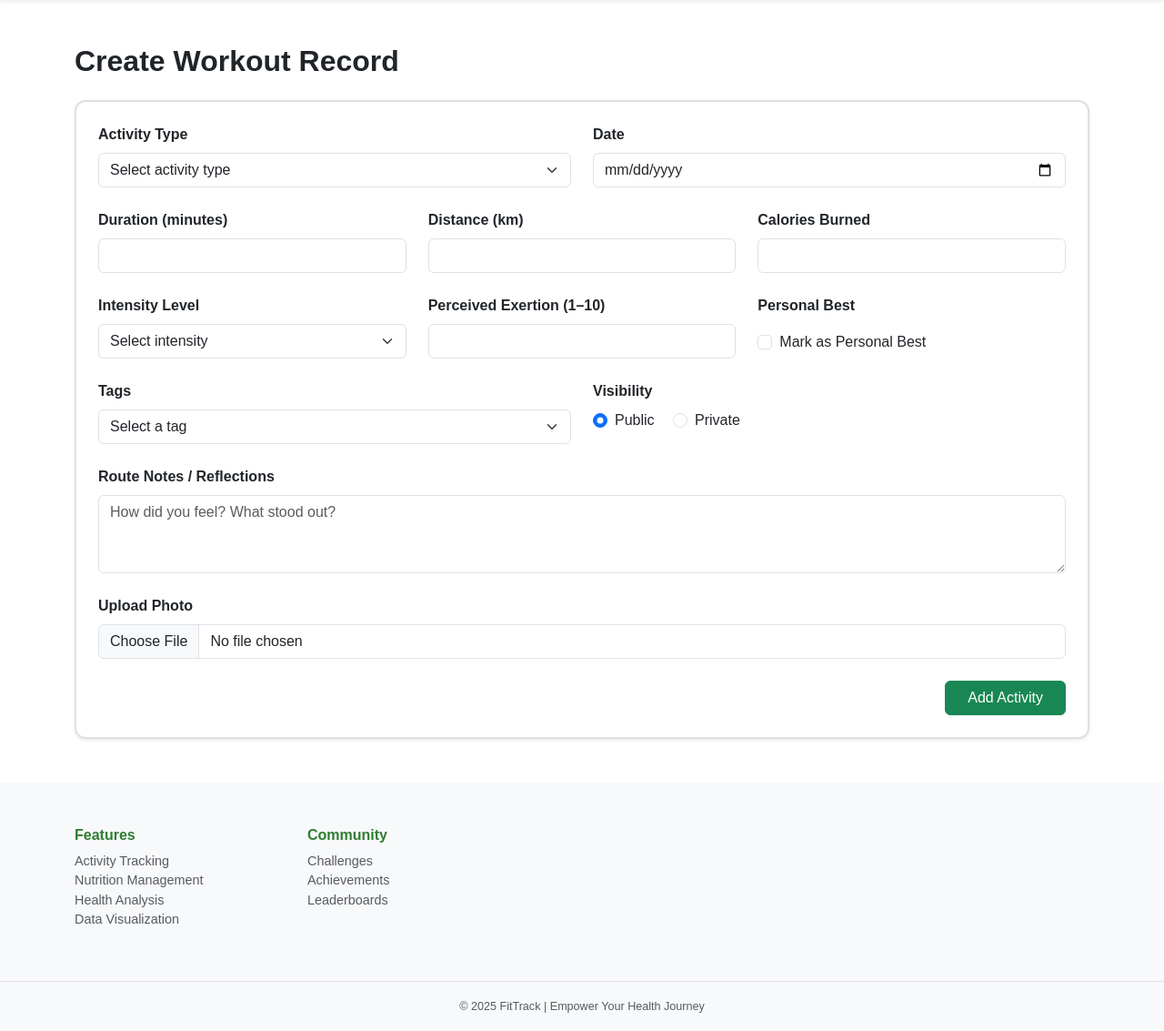
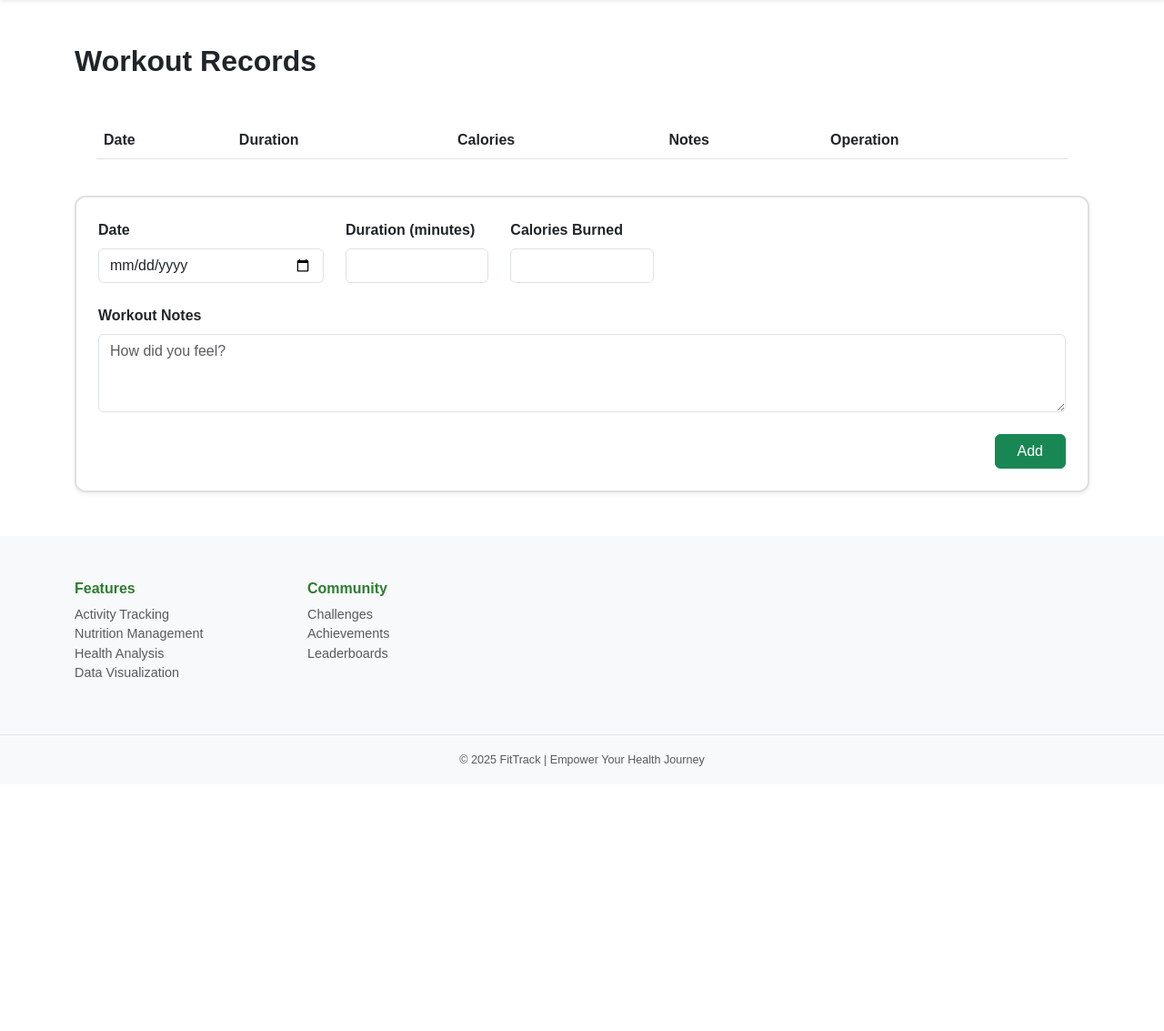
Before and after one commit to Even593/Web_GroupProject, a Flask app: template app/templates/workout.html in a window 1280 px wide. Shown: the part 56-1189 px from the top of the page at 91% size. After the commit the page ends 898 px from the top, so only its background shows below. Run offline with Flask 3, Linux system fonts and the light colour scheme; the template is opened without the code that fills it, so the values that code supplies are empty.

Commit message:
feature(workout): record query and insertion

```diff
--- a/app/templates/workout.html
+++ b/app/templates/workout.html
@@ -2,147 +2,140 @@
 
 {% block content %}
 <div class="container py-5">
-  <h2 class="fw-bold mb-4">Create Workout Record</h2>
+  <h2 class="fw-bold mb-4">Workout Records</h2>
+  <div class="p-4">
+    <table id="workout-table" class="table">
+        <thead>
+            <tr>
+                <th>Date</th>
+                <th>Duration</th>
+                <th>Calories</th>
+                <th>Notes</th>
+                <th>Operation</th>
+            </tr>
+        </thead>
+        <tbody></tbody>
+    </table>
+  </div>
   <div class="card shadow-sm p-4">
-    <form action="/api/user/add_activity" method="post" enctype="multipart/form-data">
-
-      <!-- Basic Info -->
     <div class="row mb-4">
-        <div class="col-md-6">
-          <label for="activityType" class="form-label fw-semibold">Activity Type</label>
-          <select class="form-select" id="activityType" name="type" required>
-            <option disabled selected>Select activity type</option>
-            <optgroup label="Endurance">
-              <option>Running</option>
-              <option>Walking</option>
-              <option>Cycling</option>
-              <option>Hiking</option>
-              <option>Rowing</option>
-              <option>Swimming</option>
-            </optgroup>
-            <optgroup label="Strength / Flexibility">
-              <option>Gym Workout</option>
-              <option>Strength Training</option>
-              <option>Yoga</option>
-              <option>Pilates</option>
-              <option>Martial Arts</option>
-            </optgroup>
-            <optgroup label="Others">
-              <option>Dance</option>
-              <option>Climbing</option>
-              <option>Skating</option>
-              <option>Other</option>
-            </optgroup>
-          </select>
+      <div class="col-md-3">
+        <label class="form-label fw-semibold">Date</label>
+        <input id="workout-form-date" type="date" class="form-control" required>
       </div>
-        <div class="col-md-6">
-          <label for="date" class="form-label fw-semibold">Date</label>
-          <input type="date" class="form-control" id="date" name="date" required>
+      <div class="col-md-2">
+        <label class="form-label fw-semibold">Duration (minutes)</label>
+        <input id="workout-form-duration" type="number" class="form-control" min="0" required>
+      </div>
+      <div class="col-md-2">
+        <label class="form-label fw-semibold">Calories Burned</label>
+        <input id="workout-form-calories" type="number" class="form-control" name="calories" min="0" step="1">
       </div>
     </div>
-
-      <!-- Duration, Distance, Calories -->
-      <div class="row mb-4">
-        <div class="col-md-4">
-          <label for="duration" class="form-label fw-semibold">Duration (minutes)</label>
-          <input type="number" class="form-control" id="duration" name="duration" min="0" required>
-        </div>
-        <div class="col-md-4">
-          <label for="distance" class="form-label fw-semibold">Distance (km)</label>
-          <input type="number" step="0.01" class="form-control" id="distance" name="distance">
-        </div>
-        <div class="col-md-4">
-          <label for="calories" class="form-label fw-semibold">Calories Burned</label>
-          <input type="number" class="form-control" id="calories" name="calories" min="0" step="1">
-        </div>
+    <div class="mb-4">
+      <label class="form-label fw-semibold">Workout Notes</label>
+      <textarea id="workout-form-notes" class="form-control" rows="3" placeholder="How did you feel?"></textarea>
     </div>
 
-      <!-- Intensity, RPE, PB -->
-      <div class="row mb-4">
-        <div class="col-md-4">
-          <label for="intensity" class="form-label fw-semibold">Intensity Level</label>
-          <select class="form-select" id="intensity" name="intensity" required>
-            <option disabled selected>Select intensity</option>
-            <option>Low</option>
-            <option>Moderate</option>
-            <option>High</option>
-            <option>Max Effort</option>
-          </select>
-        </div>
-        <div class="col-md-4">
-          <label for="rpe" class="form-label fw-semibold">Perceived Exertion (1–10)</label>
-          <input type="number" class="form-control" id="rpe" name="rpe" min="1" max="10">
-        </div>
-        <div class="col-md-4">
-          <label for="pb_flag" class="form-label fw-semibold">Personal Best</label>
-          <div class="form-check mt-2">
-            <input class="form-check-input" type="checkbox" id="pb_flag" name="pb_flag">
-            <label class="form-check-label" for="pb_flag">Mark as Personal Best</label>
+    <div class="text-end">
+      <button id="workout-add" class="btn btn-success px-4">Add</button>
     </div>
   </div>
 </div>
+{% endblock %}
 
-      <!-- Tags & Visibility -->
-      <div class="row mb-4">
-        <div class="col-md-6">
-          <label for="tags" class="form-label fw-semibold">Tags</label>
-          <select class="form-select" id="tags" name="tags">
-            <option disabled selected>Select a tag</option>
-            <option>Morning Workout</option>
-            <option>Evening Cardio</option>
-            <option>Commute</option>
-            <option>Training</option>
-            <option>Recreational</option>
-            <option>Recovery</option>
-            <option>Competition</option>
-            <option>Fun</option>
-          </select>
-        </div>
-        <div class="col-md-6">
-          <label class="form-label fw-semibold d-block">Visibility</label>
-          <div class="form-check form-check-inline">
-            <input class="form-check-input" type="radio" name="visibility" id="public" value="public" checked>
-            <label class="form-check-label" for="public">Public</label>
-          </div>
-          <div class="form-check form-check-inline">
-            <input class="form-check-input" type="radio" name="visibility" id="private" value="private">
-            <label class="form-check-label" for="private">Private</label>
-          </div>
-        </div>
-      </div>
+{% block script %}
+<script type="text/javascript">
+$(function() {
+    function binarySearch(array, target) {
+        let low = 0;
+        let high = array.length - 1;
 
-      <!-- Notes -->
-      <div class="mb-4">
-        <label for="description" class="form-label fw-semibold">Route Notes / Reflections</label>
-        <textarea class="form-control" id="description" name="description" rows="3" placeholder="How did you feel? What stood out?"></textarea>
-      </div>
+        while (low <= high) {
+            const mid = Math.floor((low + high)/2);
+            const guess = array[mid];
 
-      <!-- Upload Photo -->
-      <div class="mb-4">
-        <label for="photo" class="form-label fw-semibold">Upload Photo</label>
-        <input type="file" class="form-control" id="photo" name="photo" accept="image/*" onchange="previewImage(event)">
-        <div id="photoPreview" class="mt-2" style="display: none;">
-          <img id="preview" src="#" alt="preview" class="img-fluid rounded shadow" style="max-height: 200px;" />
-        </div>
-      </div>
+            if (guess === target) {
+                return mid;
+            } else if (guess < target) {
+                low = mid + 1;
+            } else {
+                high = mid - 1;
+            }
+        }
 
-      <!-- Submit -->
-      <div class="text-end">
-        <button type="submit" class="btn btn-success px-4">Add Activity</button>
-      </div>
-    </form>
-  </div>
-</div>
+        return -(low + 1);
+    }
 
-<script>
-  function previewImage(event) {
-    const reader = new FileReader();
-    reader.onload = function(){
-      const output = document.getElementById('preview');
-      output.src = reader.result;
-      document.getElementById('photoPreview').style.display = 'block';
+    function insertRow($table, records, dates, id, item) {
+        const $row = $(`<tr>
+          <td>${item.date}</td>
+          <td>${item.duration} min</td>
+          <td>${item.calories} cal</td>
+          <td><div class="col-20 text-truncate">${item.notes}</div></td>
+          <td><button class="btn btn-secondary btn-sm""><i class="bi bi-trash"></i></button></td>
+          </tr>`);
+
+        const date = new Date(item.date);
+        var idx = binarySearch(dates, date);
+        if (idx < 0)
+            idx = -idx - 1;
+
+        dates.splice(idx, 0, date);
+        records.splice(idx, 0, item);
+        if (idx == 0)
+            $table.prepend($row);
+        else
+            $table.find(`> tr:nth-child(${idx})`).after($row);
+
+        $row.find("button").on("click", function() {
+            $.ajax({
+                type: "POST",
+                url: "/api/workout/record/delete",
+                data: JSON.stringify({
+                    ids: [id],
+                }),
+                dataType: "json",
+                contentType: "application/json",
+            }).done(function(data) {
+                if (data.succeed)
+                    $row.remove();
+            });
+        });
+    }
+
+
+    const dates = [];
+    const records = [];
+    const $table = $("#workout-table > tbody");
+
+    $.getJSON("/api/workout/record/query").done(function(data) {
+        if (data.succeed) {
+            $.each(data.result, function(idx, record) {
+                insertRow($table, records, dates, record.id, record);
+            });
+        }
+    });
+
+    $("#workout-add").on("click", function() {
+        const item = {
+            date: $("#workout-form-date").val(),
+            duration: $("#workout-form-duration").val(),
+            calories: $("#workout-form-calories").val(),
+            notes: $("#workout-form-notes").val(),
         };
-    reader.readAsDataURL(event.target.files[0]);
-  }
+
+        $.ajax({
+            type: "POST",
+            url: "/api/workout/record/insert",
+            data: JSON.stringify(item),
+            dataType: "json",
+            contentType: "application/json",
+        }).done(function(data) {
+            if (data.succeed)
+                insertRow($table, records, dates, data.ids[0], item);
+        });
+    });
+});
 </script>
 {% endblock %}
```
Also changed, not shown: app/db.py (+102 -0 lines), app/workout.py (+25 -41 lines). Lines whose indentation alone changed are shown as unchanged.
